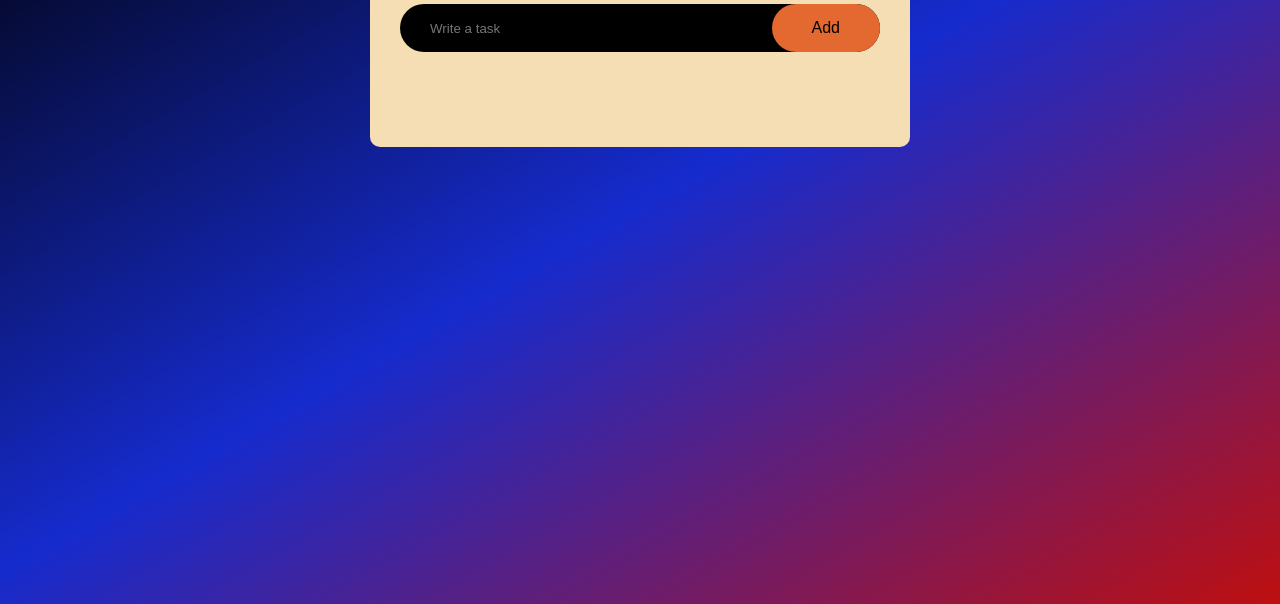
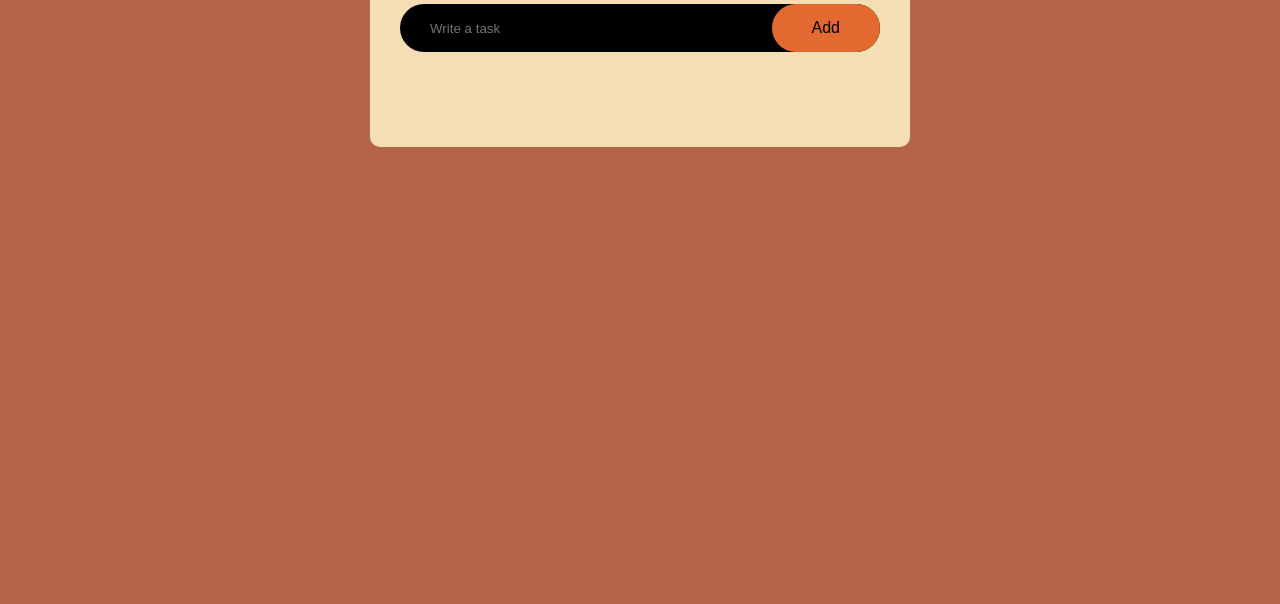
Before and after one commit to Prajjawal-Sharma/To-Do-List, a plain HTML site: page index.html in a window 1280 px wide. Shown: the part 196-800 px from the top of the page. Drawn offline with Linux system fonts and the light colour scheme.

Commit message:
fixed background gradient issue

```diff
--- a/script.js
+++ b/script.js
@@ -1,39 +1,49 @@
 const input = document.getElementById("input");
 const list = document.getElementById("list");
 
-function addTask(){
-    if(input.value===''){
+function addTask() {
+    if (input.value === '') {
         alert('Please enter a task');
-    } else{
-        let li=document.createElement("li");
+    } else {
+        let li = document.createElement("li");
         li.innerHTML = input.value;
         list.appendChild(li);
-        let span=document.createElement("span");
-        span.innerHTML="\u00d7"
+        let span = document.createElement("span");
+        span.innerHTML = "\u00d7";
         li.appendChild(span);
     }
-    input.value='';
+    input.value = '';
     saveData();
 }
-list.addEventListener("click",function(e){
-    if(e.target.tagName==="LI"){
-        const li=e.target;
+
+list.addEventListener("click", function (e) {
+    if (e.target.tagName === "LI") {
+        const li = e.target;
         li.classList.toggle("checked");
         saveData();
-    }
-    else if(e.target.tagName==="SPAN"){
-        alert("Do you want to delete this task?");
-        e.target.parentElement.remove();
-        saveData();
+    } else if (e.target.tagName === "SPAN") {
+        if (confirm("Do you want to delete this task?")) {
+            e.target.parentElement.remove();
+            saveData();
+        }
     }
 
-},false);
+}, false);
 
-function saveData(){
-    localStorage.setItem("data",list.innerHTML);
+function saveData() {
+    localStorage.setItem("data", list.innerHTML);
 }
 
-function showTask(){
-    list.innerHTML=localStorage.getItem("data");
+function showTask() {
+    list.innerHTML = localStorage.getItem("data");
 }
 showTask();
+
+// New code to handle background gradient scrolling
+window.addEventListener('scroll', function () {
+    const scrollPercentage = (window.scrollY / (document.body.clientHeight - window.innerHeight)) * 100;
+    const gradientAngle = 150 + (scrollPercentage * 0.5);
+    const gradientColors = `linear-gradient(${gradientAngle}deg, black, rgb(22, 43, 205), rgb(190, 15, 15))`;
+
+    document.querySelector('.container').style.background = gradientColors;
+});
--- a/style.css
+++ b/style.css
@@ -4,11 +4,18 @@
     font-family: 'Poppins', sans-serif;
     box-sizing: border-box;
 }
+html,body{
+    height:100%;
+
+}
+body{
+    background-color: #b46548;
+    /* background: linear-gradient(150deg,black,rgb(22, 43, 205),rgb(190, 15, 15)); */
+}
 .container{
     width:100%;
-    height:100vh;
-    background: linear-gradient(150deg,black,rgb(22, 43, 205),rgb(190, 15, 15));
-    padding:10px;
+    /* background: linear-gradient(150deg,black,rgb(22, 43, 205),rgb(190, 15, 15)); */
+    padding-top:10px;
 }
 .todo{
     width:100%;
```
Also changed, not shown: index.html (line endings or trailing spaces).
